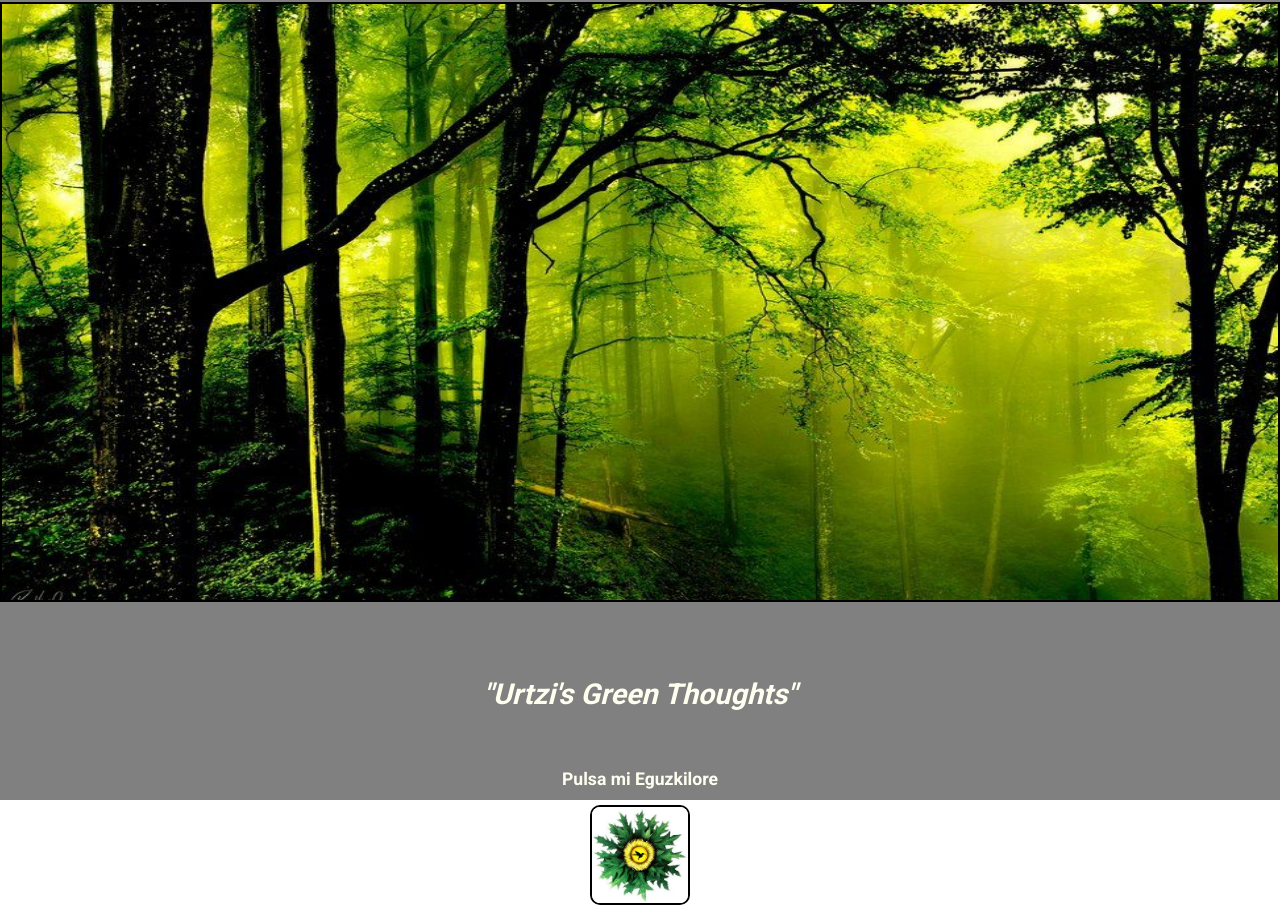
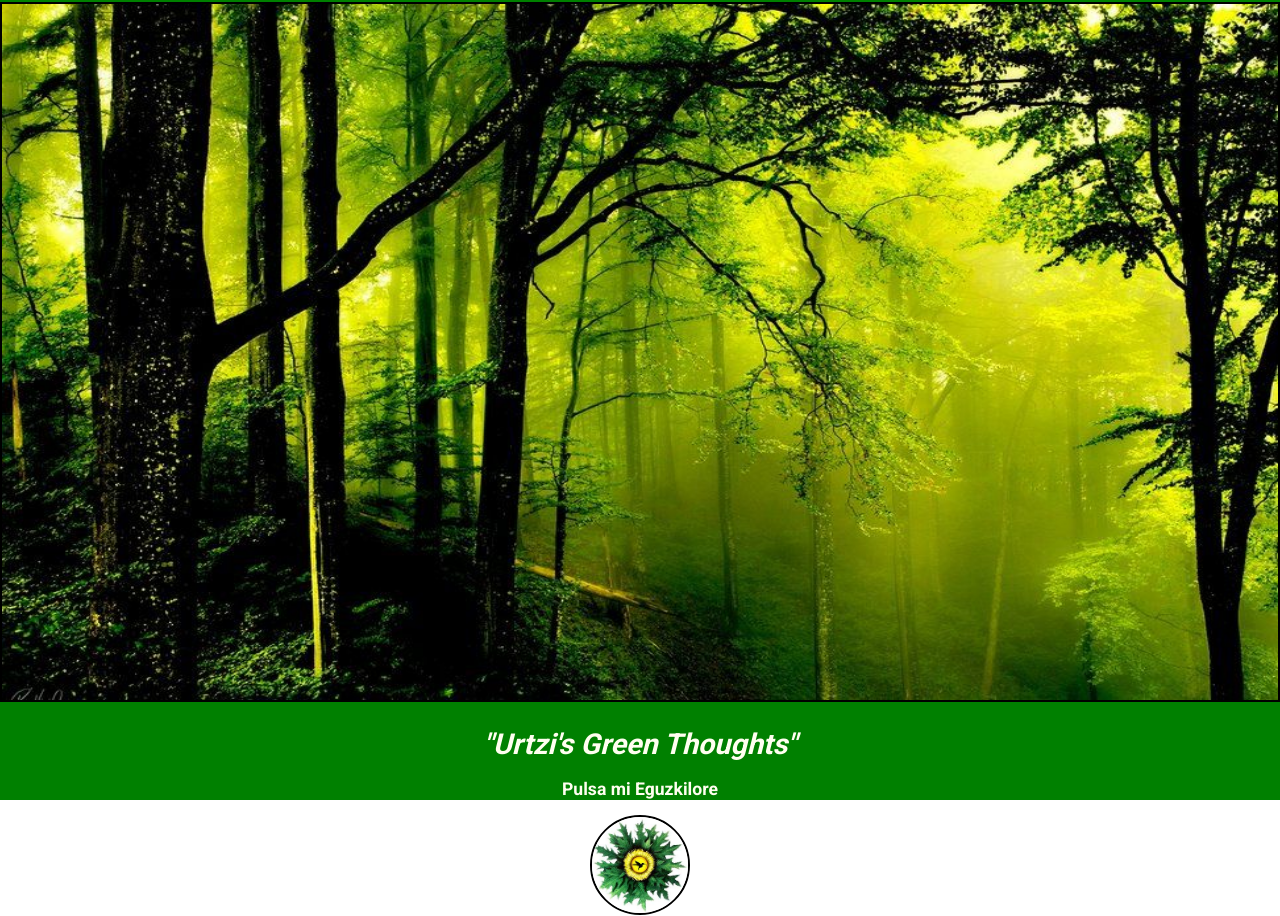
Before and after one commit to UrtziFM/myblog-client, a React (Create React App) app: page / in a window 1280 px wide. Built offline with nearby package versions, Linux system fonts and the light colour scheme.

Commit message:
onboarding features done, let'go with login

```diff
--- a/src/components/onboarding/styles.css
+++ b/src/components/onboarding/styles.css
@@ -4,15 +4,15 @@
     flex-direction: column;
     height: 100vh;
     text-align: center;
-    background-color: grey;
+    background-color: green;
 }
 .BlogLogo {
     text-align: center;
-    margin: 0px 0px 20px 0px;
+    margin: 0px 0px 10px 0px;
 }
 .logo {
     width: 100%;
-    height: 600px;
+    height: 700px;
     border: 2px solid black;
 }
 .BlogName {
@@ -20,14 +20,15 @@
     font-size: 1.8rem;
     font-style: oblique;
     font-weight: 900;
-    margin-top: 50px;
-    margin-bottom: 50px;
+    margin-top: 10px;
+    margin-bottom: 10px;
 }
 .eguzki {
     width: 100px;
     height: 100px;
     border: 2px solid black;
-    border-radius: 10px;
+    border-radius: 100px;
+    cursor: pointer;
 }
 .welcome {
     color: ivory;
@@ -42,16 +43,16 @@
         flex-direction: column;
         height: 100vh;
         text-align: center;
-        background-color: grey;
+        background-color: green;
         margin-bottom: 0px;
     }
     .BlogLogo {
         text-align: center;
-        margin: 0px 0px 20px 0px;
+        margin: 0px 0px 10px 0px;
     }
     .logo {
         width: 100%;
-        height: 400px;
+        height: 75vh;
         border: 2px solid black;
     }
     .BlogName {
@@ -59,13 +60,15 @@
         font-size: 1.5rem;
         font-style: oblique;
         font-weight: 900;
-        margin-bottom: 50px;
+        margin-bottom: 10px;
     }
     .eguzki {
         width: 60px;
         height: 60px;
         border: 2px solid black;
-        border-radius: 10px;
+        border-radius: 60px;
+        cursor: pointer;
+
     }
     .welcome {
         color: ivory;
--- a/src/components/onboardingmodal/styles.css
+++ b/src/components/onboardingmodal/styles.css
@@ -15,7 +15,7 @@
       align-items: center;
       height: 272px;
       text-align: center;
-      background-color: rgb(48, 161, 48);
+      background-color: green;
 }
   .Modal1_Text {
       font-size: 20px;
@@ -44,6 +44,7 @@
     margin-left: 16px;
     margin-bottom: 32px;
     margin-right: 16px;
+    cursor: pointer;
 }
   .option0_1{
     border: 2px solid darkgreen;
@@ -66,7 +67,7 @@
     border: 1px solid ivory;
     border-radius: 8px;
     font-size: 12px;
-    color: darkgreen;
+    color: ivory;
     text-align: center;
     letter-spacing: 0;
     font-family: 'Barlow-Regular';
@@ -76,6 +77,7 @@
     margin-left: 16px;
     margin-bottom: 32px;
     margin-right: 16px;
+    cursor: pointer;
 }
   .option1_1{
     border: 2px solid darkgreen;
@@ -83,7 +85,7 @@
     font-size: 16px;
     font-weight: 900;
     font-style: oblique;
-    color: darkgreen;
+    color: ivory;
     text-align: center;
     letter-spacing: 0;
     font-family: 'Barlow-Regular';
@@ -121,6 +123,7 @@
     background-color: rgb(255, 255, 255);
     color: darkgreen;
     font-size: 16px;
+    font-weight: bold;
     text-align: center;
     justify-content: center;
     align-items: center;
@@ -128,8 +131,8 @@
     flex-direction: column;
     width: 106px;
     height: 35px;
-    margin-left: 40px;
     cursor: pointer;
+    margin-top: 10px;
 }
   .Modal_apply_accept {
     border: 1px solid ivory;
@@ -137,6 +140,7 @@
     background-color: darkgreen;
     color: ivory;
     font-size: 16px;
+    font-weight: bold;
     text-align: center;
     justify-content: center;
     align-items: center;
@@ -144,9 +148,8 @@
     flex-direction: column;
     width: 106px;
     height: 35px;
-    margin-left: 16px;
-    margin-right: 40px;
     cursor: pointer;
+    margin-top: 10px;
 }
   p {
       text-align: center;
--- a/src/components/onboardingmodal/view.js
+++ b/src/components/onboardingmodal/view.js
@@ -28,8 +28,11 @@ function OnboardingModal(props) {
                 </div>
                 {selected ?
                 <div className="Modal_apply_options">
+                {selected ==="option0" ?
                 <div className="Modal_apply_clean" onClick={()=> history.push('/home')}>Acceso</div>
+                :
                 <div className="Modal_apply_accept" onClick={()=> history.push('/login')}>Acceso</div>
+                }
                 </div>
                 :
                 <div className="Modal_apply">¿Quien eres?</div>
```
